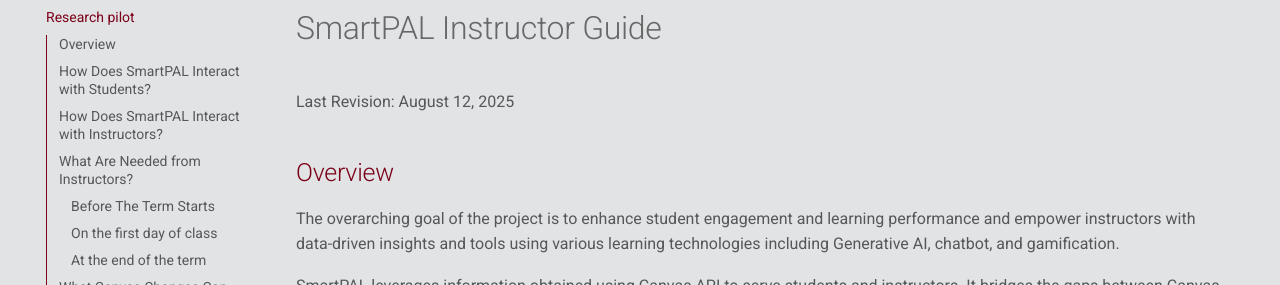
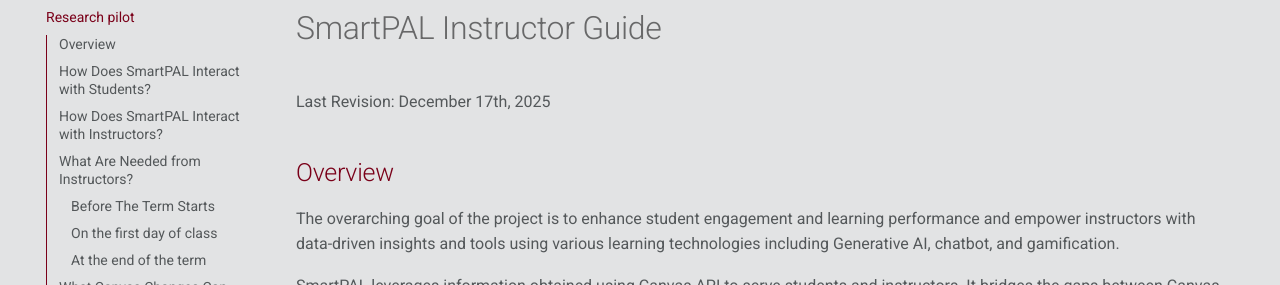
Before and after one commit to smartpal-ai/smartpal_instructor_intro, an MkDocs documentation site: the page built from docs/research-pilot.md, in a window 1280 px wide and 900 px high. Shown: the part 148-433 px from the top of the window. Built offline with MkDocs 1.6.1 and Material for MkDocs 9.7.7, drawn with Linux system fonts in a browser that asks for light colours.

Commit message:
Update last revision date in instructor guide

```diff
--- a/docs/research-pilot.md
+++ b/docs/research-pilot.md
@@ -2,7 +2,7 @@
 
 # SmartPAL Instructor Guide
 
-Last Revision: August 12, 2025
+Last Revision: December 17th, 2025
 
 ## Overview
 
```
